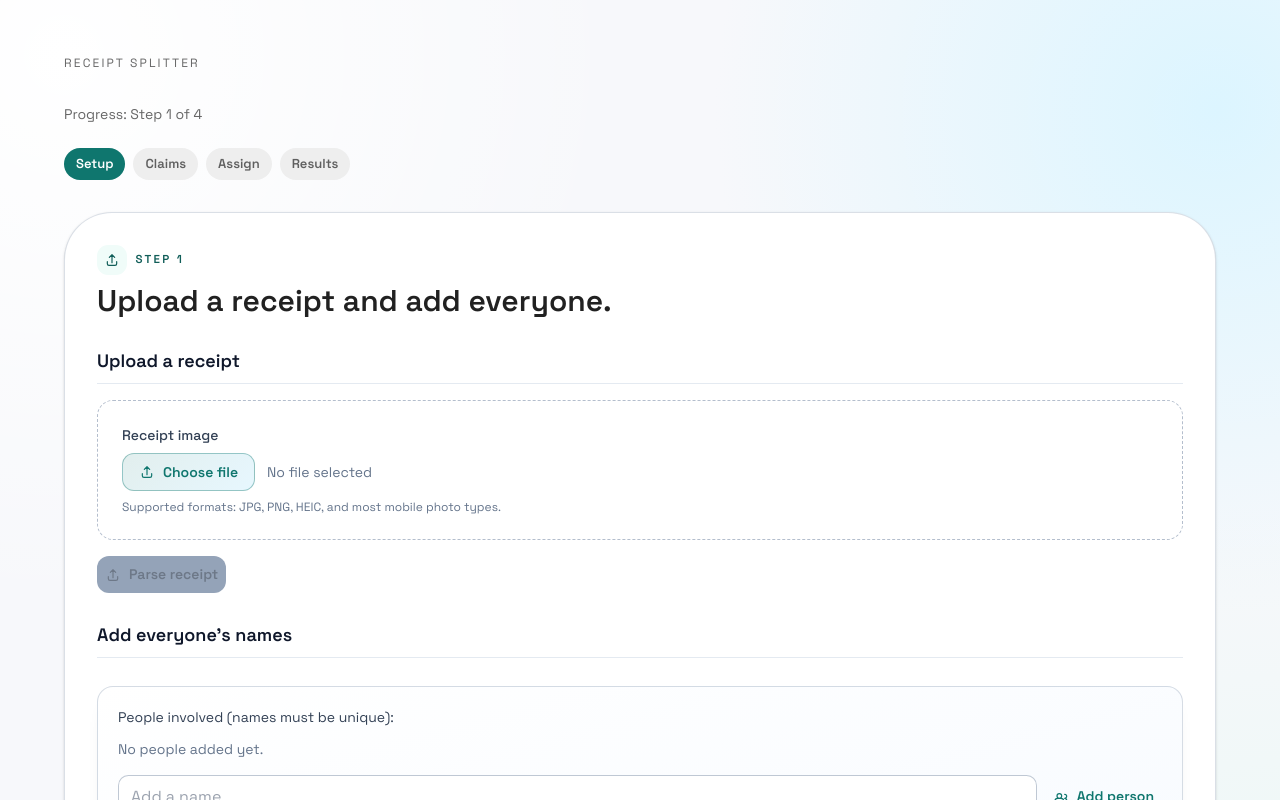
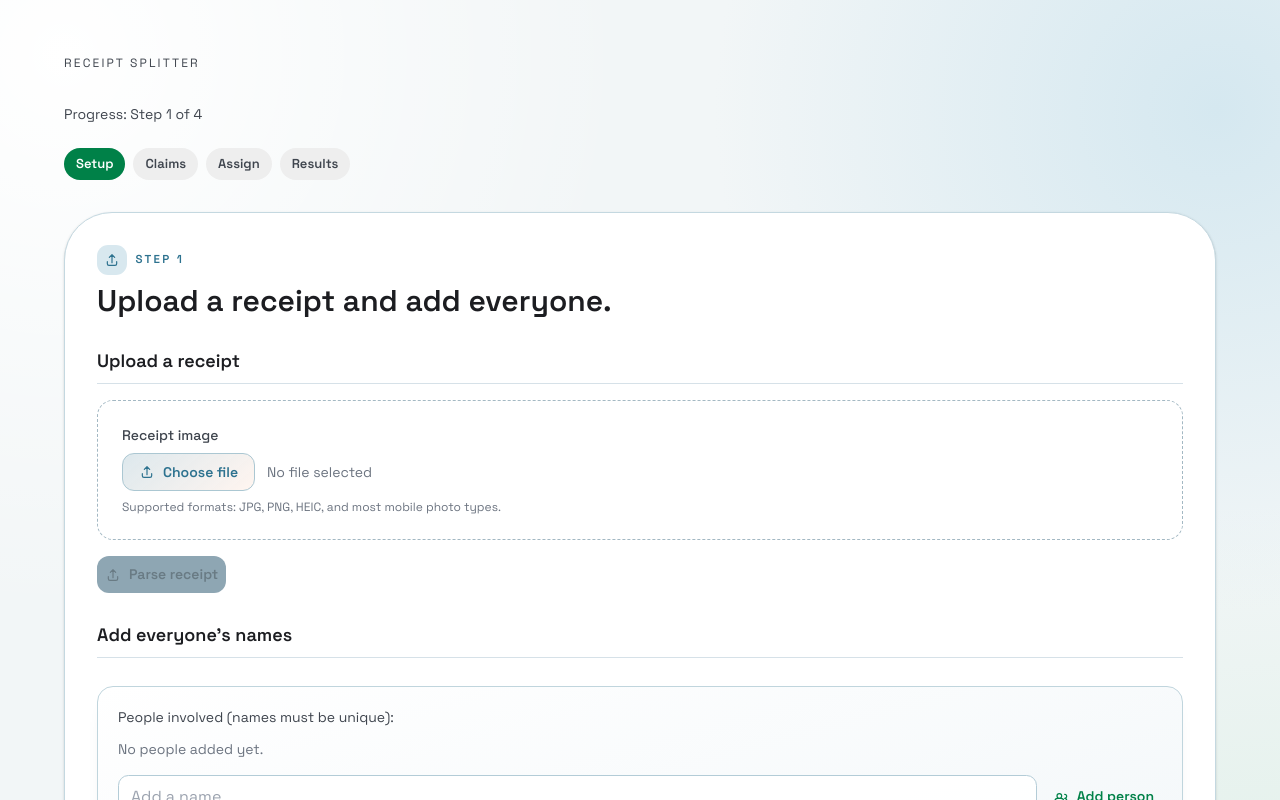
Before and after one commit to seanbelke/receipt-splitter, a Next.js app: page / in a window 1280 px wide. Shown: the top 800 px of the page. Built offline with nearby package versions, Linux system fonts and the light colour scheme; what @mui/material-nextjs would draw is missing.

Commit message:
Apply Cerulean/Peach/Sea Green/Carbon/Wine palette consistently

```diff
--- a/app/globals.css
+++ b/app/globals.css
@@ -3,18 +3,19 @@
 @tailwind utilities;
 
 :root {
-  --bg: #f7f8fb;
-  --ink: #0f172a;
-  --muted: #64748b;
-  --line: #cfd8e3;
-  --accent: #0f766e;
-  --accent-strong: #115e59;
-  --accent-soft: #d9f5f1;
-  --accent-wash: #f0fcf9;
-  --warm-soft: #fff3dc;
-  --warm-ink: #9a5400;
-  --shadow-soft: 0 14px 40px -28px rgba(15, 23, 42, 0.45);
-  --danger: #b91c1c;
+  --bg: #f2f6f7;
+  --ink: #1c1d21;
+  --muted: #58606b;
+  --line: #b8c8d1;
+  --primary: #008148;
+  --primary-strong: #00663a;
+  --primary-soft: #d7ece1;
+  --secondary: #2d728f;
+  --secondary-soft: #d8e8ef;
+  --warm-soft: #ffecdf;
+  --warm-ink: #7f4e35;
+  --shadow-soft: 0 14px 40px -28px rgba(28, 29, 33, 0.4);
+  --danger: #632b30;
 }
 
 * {
@@ -25,8 +26,8 @@ body {
   margin: 0;
   background:
     radial-gradient(circle at 5% 5%, #ffffff, transparent 35%),
-    radial-gradient(circle at 95% 10%, #dcf5ff, transparent 32%),
-    radial-gradient(circle at 100% 100%, #e9f8f4, transparent 35%),
+    radial-gradient(circle at 95% 10%, #d5e8f0, transparent 32%),
+    radial-gradient(circle at 100% 100%, #dbeee4, transparent 35%),
     var(--bg);
   color: var(--ink);
   font-family: var(--font-heading), sans-serif;
@@ -43,16 +44,16 @@ input {
 
 @layer components {
   .surface-panel {
-    border: 1px solid rgba(148, 163, 184, 0.35);
+    border: 1px solid color-mix(in srgb, var(--secondary) 28%, white);
     background: linear-gradient(160deg, rgba(255, 255, 255, 0.98), rgba(255, 255, 255, 0.88));
     box-shadow: var(--shadow-soft);
     backdrop-filter: blur(8px);
   }
 
   .soft-card {
-    border: 1px solid rgba(148, 163, 184, 0.38);
-    background: linear-gradient(165deg, #ffffff, #f8fbff);
-    box-shadow: 0 8px 22px -20px rgba(15, 23, 42, 0.45);
+    border: 1px solid color-mix(in srgb, var(--secondary) 30%, white);
+    background: linear-gradient(165deg, #ffffff, #f4f8fa);
+    box-shadow: 0 8px 22px -20px rgba(28, 29, 33, 0.45);
   }
 
   .icon-badge {
@@ -62,12 +63,12 @@ input {
     align-items: center;
     justify-content: center;
     border-radius: 0.7rem;
-    background: var(--accent-wash);
-    color: var(--accent-strong);
+    background: var(--secondary-soft);
+    color: var(--secondary);
   }
 
   .step-kicker {
-    color: var(--accent-strong);
+    color: var(--secondary);
     letter-spacing: 0.2em;
     text-transform: uppercase;
     font-size: 0.72rem;
@@ -76,10 +77,10 @@ input {
 
   .primary-btn {
     border-radius: 0.8rem;
-    background: linear-gradient(140deg, var(--accent), #0f766e);
+    background: linear-gradient(140deg, var(--primary), var(--primary-strong));
     color: #ffffff;
     transition: transform 120ms ease, filter 120ms ease, box-shadow 120ms ease;
-    box-shadow: 0 10px 22px -18px rgba(13, 148, 136, 0.9);
+    box-shadow: 0 10px 22px -18px rgba(0, 129, 72, 0.85);
   }
 
   .primary-btn:hover {
@@ -92,50 +93,50 @@ input {
     transform: none;
     filter: none;
     box-shadow: none;
-    background: #94a3b8;
+    background: #8ea6b3;
   }
 
   .secondary-btn {
     border-radius: 0.7rem;
-    border: 1px solid rgba(148, 163, 184, 0.6);
+    border: 1px solid color-mix(in srgb, var(--secondary) 38%, white);
     background: rgba(255, 255, 255, 0.7);
-    color: #334155;
+    color: var(--secondary);
     transition: background-color 120ms ease;
   }
 
   .secondary-btn:hover {
-    background: rgba(241, 245, 249, 0.8);
+    background: color-mix(in srgb, var(--secondary-soft) 40%, white);
   }
 
   .input-field {
     width: 100%;
     border-radius: 0.65rem;
-    border: 1px solid rgba(148, 163, 184, 0.6);
+    border: 1px solid color-mix(in srgb, var(--secondary) 36%, white);
     background: rgba(255, 255, 255, 0.95);
     padding: 0.55rem 0.75rem;
   }
 
   .input-field:focus {
-    outline: 2px solid rgba(15, 118, 110, 0.22);
+    outline: 2px solid color-mix(in srgb, var(--secondary) 24%, transparent);
     outline-offset: 1px;
-    border-color: rgba(15, 118, 110, 0.7);
+    border-color: color-mix(in srgb, var(--secondary) 66%, white);
   }
 
   .file-picker-btn {
     border-radius: 0.75rem;
-    border: 1px solid rgba(15, 118, 110, 0.38);
+    border: 1px solid color-mix(in srgb, var(--secondary) 40%, white);
     background:
-      linear-gradient(140deg, rgba(15, 118, 110, 0.12), rgba(56, 189, 248, 0.12)),
+      linear-gradient(140deg, rgba(45, 114, 143, 0.16), rgba(255, 205, 178, 0.2)),
       #ffffff;
-    color: #0f766e;
-    box-shadow: 0 12px 24px -20px rgba(15, 23, 42, 0.55);
+    color: var(--secondary);
+    box-shadow: 0 12px 24px -20px rgba(28, 29, 33, 0.55);
     transition: transform 120ms ease, box-shadow 120ms ease, border-color 120ms ease;
   }
 
   .file-picker-btn:hover {
     transform: translateY(-1px);
-    border-color: rgba(15, 118, 110, 0.58);
-    box-shadow: 0 16px 26px -20px rgba(15, 23, 42, 0.55);
+    border-color: color-mix(in srgb, var(--secondary) 62%, white);
+    box-shadow: 0 16px 26px -20px rgba(28, 29, 33, 0.55);
   }
 
   .file-picker-btn:active {
@@ -148,9 +149,9 @@ input {
 
   .analyze-chat-btn[aria-busy="true"]:disabled {
     opacity: 1;
-    background: linear-gradient(140deg, var(--accent), #0f766e);
+    background: linear-gradient(140deg, var(--primary), var(--primary-strong));
     color: #ffffff;
-    box-shadow: 0 10px 22px -18px rgba(13, 148, 136, 0.9);
+    box-shadow: 0 10px 22px -18px rgba(0, 129, 72, 0.85);
     border: none;
   }
 
@@ -184,6 +185,86 @@ input {
   .loading-dots span:nth-child(3) {
     animation-delay: 0.32s;
   }
+
+  /* Palette role mapping for existing utility classes in page.tsx */
+  .bg-slate-50 {
+    background-color: #f4f8fa !important;
+  }
+  .bg-slate-100 {
+    background-color: #eaf1f5 !important;
+  }
+  .bg-slate-200,
+  .bg-slate-200\/70 {
+    background-color: #dbe6ec !important;
+  }
+  .bg-slate-300 {
+    background-color: #c8d8e0 !important;
+  }
+  .bg-white\/90,
+  .bg-white\/95 {
+    background-color: rgba(255, 255, 255, 0.94) !important;
+  }
+  .bg-teal-50 {
+    background-color: #d7ece1 !important;
+  }
+  .bg-teal-100 {
+    background-color: #bfe0cf !important;
+  }
+  .bg-teal-700 {
+    background-color: #008148 !important;
+  }
+  .bg-rose-50 {
+    background-color: #ffecdf !important;
+  }
+
+  .text-slate-900 {
+    color: #1c1d21 !important;
+  }
+  .text-slate-800 {
+    color: #2b3139 !important;
+  }
+  .text-slate-700 {
+    color: #3f454e !important;
+  }
+  .text-slate-600 {
+    color: #58606b !important;
+  }
+  .text-slate-500 {
+    color: #6c7480 !important;
+  }
+  .text-teal-900,
+  .text-teal-800 {
+    color: #00663a !important;
+  }
+  .text-teal-50 {
+    color: #eaf7f0 !important;
+  }
+  .text-rose-900 {
+    color: #632b30 !important;
+  }
+  .text-amber-800 {
+    color: #7f4e35 !important;
+  }
+  .text-red-800 {
+    color: #632b30 !important;
+  }
+
+  .border-slate-200,
+  .border-slate-200\/90 {
+    border-color: #d6e1e8 !important;
+  }
+  .border-slate-300 {
+    border-color: #c2d2db !important;
+  }
+  .border-slate-400\/70 {
+    border-color: rgba(125, 155, 170, 0.7) !important;
+  }
+  .border-red-200 {
+    border-color: #b87f84 !important;
+  }
+  .bg-red-50 {
+    background-color: #f3e7e8 !important;
+  }
 }
 
 @keyframes parse-spin {
--- a/app/page.tsx
+++ b/app/page.tsx
@@ -71,23 +71,21 @@ function getAssignmentCoverageTone(
   }
 
   const boundedCount = Math.max(1, Math.min(assignedCount, totalPeople));
-  const stepIndex = boundedCount - 1;
-  const normalized = totalPeople <= 1 ? 1 : boundedCount / totalPeople;
-  const hue = Math.max(18, 56 - stepIndex * 6.9 - normalized * 6.9);
-  const saturation = Math.min(92, 72 + stepIndex * 4.6);
-  const lightness = Math.max(62, 96 - stepIndex * 5.2 - normalized * 5.75);
-  const borderLightness = Math.max(44, lightness - 17);
+  const progress = totalPeople <= 1 ? 1 : boundedCount / totalPeople;
+  const bgAlpha = 0.16 + progress * 0.26;
+  const borderAlpha = 0.32 + progress * 0.38;
+  const inkAlpha = 0.72 + progress * 0.2;
 
   return {
     cardClass: "border",
     statusClass: "",
     cardStyle: {
-      backgroundColor: `hsl(${hue} ${saturation}% ${lightness}%)`,
-      borderColor: `hsl(${hue} 44% ${borderLightness}%)`,
-      color: `hsl(${Math.max(16, hue - 14)} 42% 30%)`,
+      backgroundColor: `rgba(45, 114, 143, ${bgAlpha.toFixed(3)})`,
+      borderColor: `rgba(45, 114, 143, ${borderAlpha.toFixed(3)})`,
+      color: `rgba(28, 29, 33, ${Math.min(inkAlpha, 0.92).toFixed(3)})`,
     },
     statusStyle: {
-      color: `hsl(${Math.max(16, hue - 14)} 36% 34%)`,
+      color: `rgba(28, 29, 33, ${Math.min(inkAlpha - 0.08, 0.84).toFixed(3)})`,
     },
   };
 }
--- a/app/providers.tsx
+++ b/app/providers.tsx
@@ -15,7 +15,7 @@ export default function Providers({ children }: { children: React.ReactNode }) {
           styles={{
             body: {
               background:
-                "radial-gradient(circle at 5% 5%, #ffffff, transparent 35%), radial-gradient(circle at 95% 10%, #dcf5ff, transparent 32%), radial-gradient(circle at 100% 100%, #e9f8f4, transparent 35%), #f7f8fb",
+                "radial-gradient(circle at 5% 5%, #ffffff, transparent 35%), radial-gradient(circle at 95% 10%, #d5e8f0, transparent 32%), radial-gradient(circle at 100% 100%, #dbeee4, transparent 35%), #f2f6f7",
             },
             ".mono": {
               fontFamily: "var(--font-mono), monospace",
--- a/app/theme.ts
+++ b/app/theme.ts
@@ -4,13 +4,32 @@ const theme = createTheme({
   palette: {
     mode: "light",
     primary: {
-      main: "#0f766e",
+      main: "#008148",
+      dark: "#00663a",
+      light: "#39a96b",
+      contrastText: "#ffffff",
     },
     secondary: {
-      main: "#334155",
+      main: "#2D728F",
+      dark: "#255e75",
+      light: "#5793ab",
+      contrastText: "#ffffff",
+    },
+    error: {
+      main: "#632B30",
+      contrastText: "#ffffff",
+    },
+    warning: {
+      main: "#FFCDB2",
+      dark: "#7f4e35",
+      contrastText: "#1C1D21",
+    },
+    text: {
+      primary: "#1C1D21",
+      secondary: "#3f454e",
     },
     background: {
-      default: "#f7f8fb",
+      default: "#f2f6f7",
       paper: "#ffffff",
     },
   },
```
